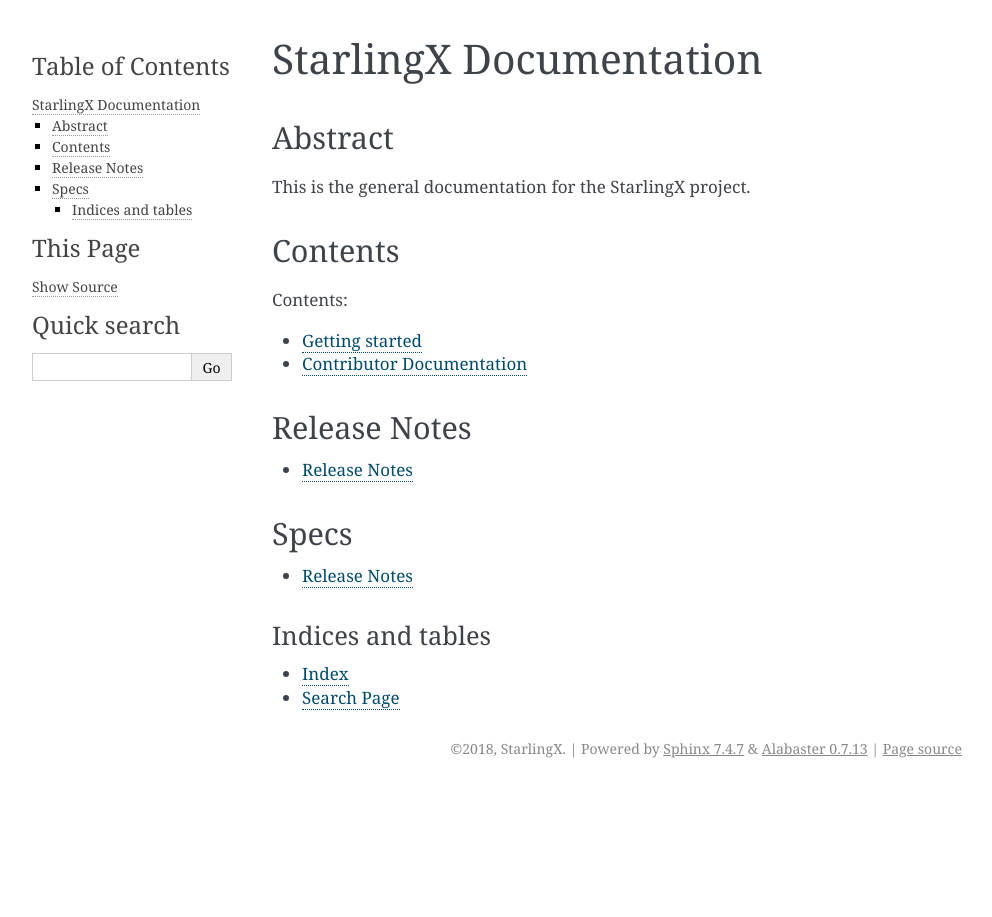
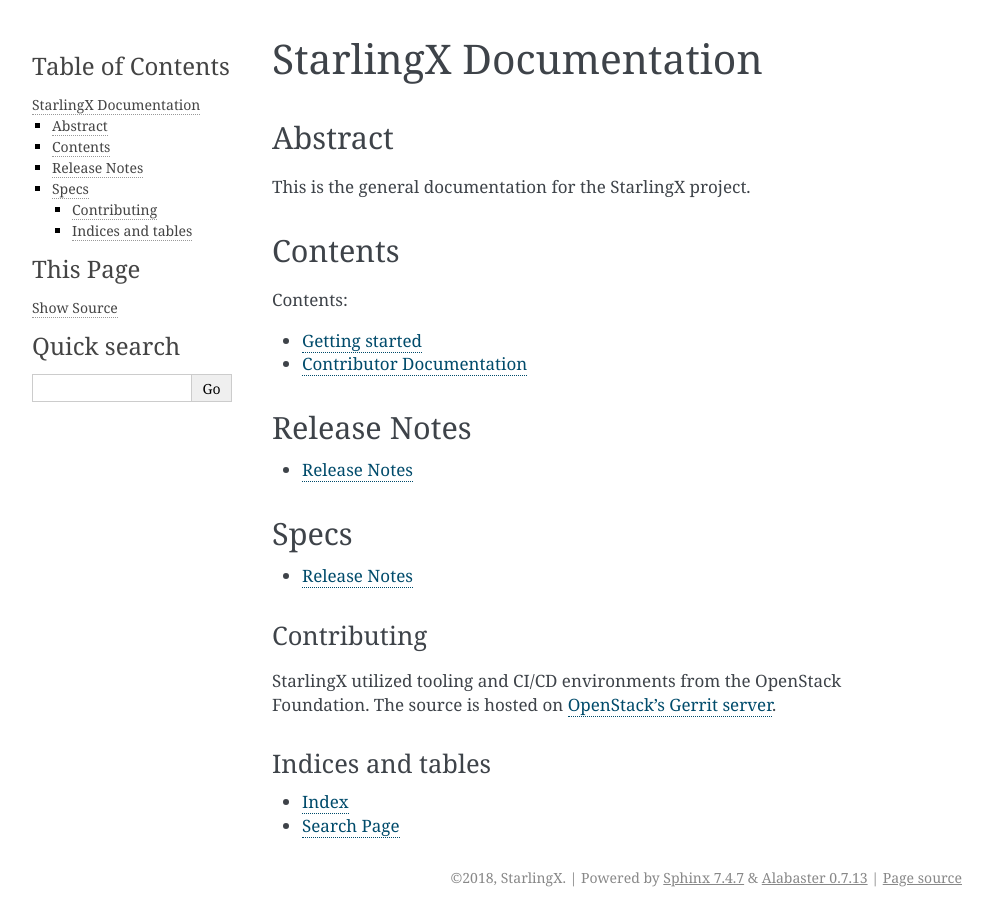
Before and after one commit to openstack-archive/stx-docs, a Sphinx documentation site: the page built from doc/source/index.rst, in a window 1280 px wide. Shown: the whole page, without its empty margins (148-1140 px from the left). Built offline with Sphinx 7.4.7, drawn with Linux system fonts in a browser that asks for light colours; the version number could not be read and is left out.

```diff
--- a/doc/source/conf.py
+++ b/doc/source/conf.py
@@ -5,6 +5,8 @@
 # This file does only contain a selection of the most common options. For a
 # full list see the documentation:
 # http://www.sphinx-doc.org/en/master/config
+
+import pbr.version
 
 # -- Path setup --------------------------------------------------------------
 
@@ -28,6 +30,17 @@
 # The full version, including alpha/beta/rc tags
 release = ''
 
+# The version info for the project you're documenting, acts as replacement for
+# |version| and |release|, also used in various other places throughout the
+# built documents.
+#
+version_info = pbr.version.VersionInfo('python-openstackclient')
+#
+# The short X.Y version.
+version = version_info.version_string()
+# The full version, including alpha/beta/rc tags.
+release = version_info.release_string()
+
 
 # -- General configuration ---------------------------------------------------
 
@@ -39,6 +52,7 @@
 # extensions coming with Sphinx (named 'sphinx.ext.*') or your custom
 # ones.
 extensions = [
+    'openstackdocstheme',
 ]
 
 # Add any paths that contain templates here, relative to this directory.
--- a/doc/source/index.rst
+++ b/doc/source/index.rst
@@ -33,6 +33,14 @@
 
    Release Notes <http://docs.starlingx.io/specs>
 
+Contributing
+============
+
+StarlingX utilized tooling and CI/CD environments from the OpenStack Foundation.
+The source is hosted on `OpenStack's Gerrit server`_.
+
+.. _`OpenStack's Gerrit server`: https://git.starlingx.io
+
 Indices and tables
 ==================
 
```
Also changed, not shown: .zuul.yaml.
